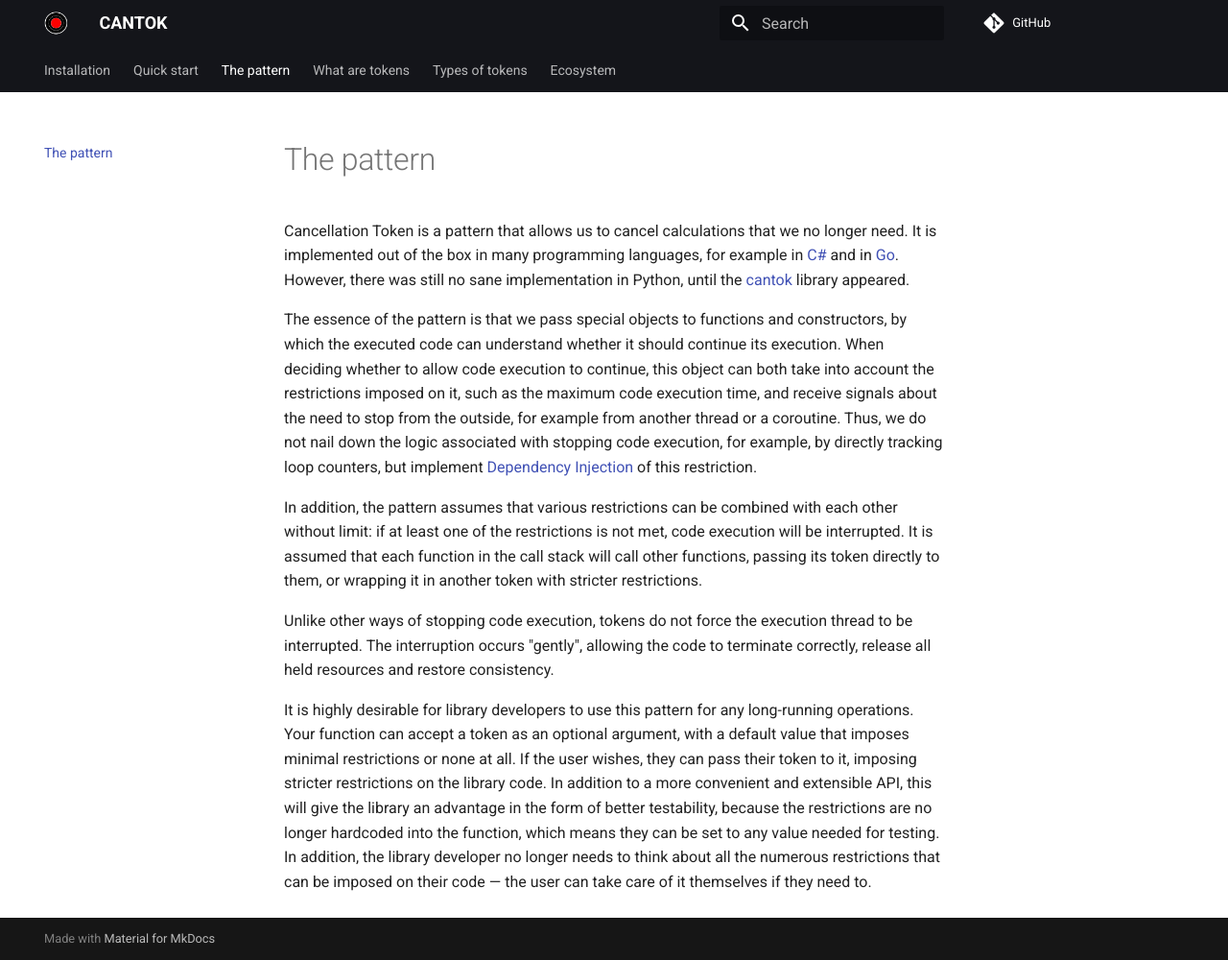
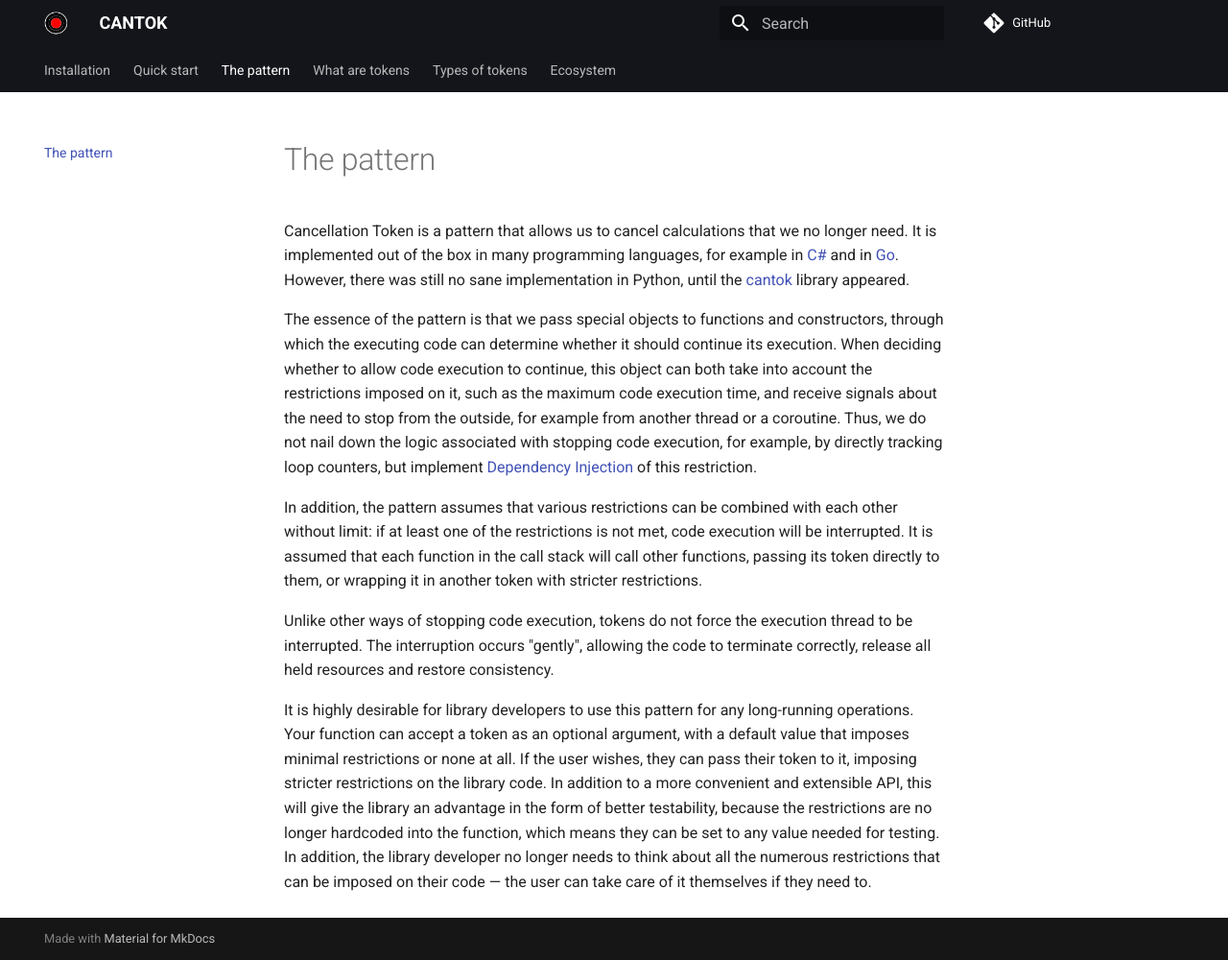
Before and after one commit to pomponchik/cantok, an MkDocs documentation site: the page built from docs/the_pattern.md, in a window 1280 px wide and 1000 px high. Shown: the whole window at 96% size. Built offline with MkDocs 1.6.1 and Material for MkDocs 9.7.7, drawn with Linux system fonts in a browser that asks for light colours; comment, search, counter and statistics services are not loaded.

Commit message:
Refine documentation wording for consistency and clarity

```diff
--- a/docs/the_pattern.md
+++ b/docs/the_pattern.md
@@ -2,7 +2,7 @@
 
 Cancellation Token is a pattern that allows us to cancel calculations that we no longer need. It is implemented out of the box in many programming languages, for example in [C#](https://learn.microsoft.com/en-us/dotnet/api/system.threading.cancellationtoken) and in [Go](https://pkg.go.dev/context). However, there was still no sane implementation in Python, until the [cantok](https://github.com/pomponchik/cantok) library appeared.
 
-The essence of the pattern is that we pass special objects to functions and constructors, by which the executed code can understand whether it should continue its execution. When deciding whether to allow code execution to continue, this object can both take into account the restrictions imposed on it, such as the maximum code execution time, and receive signals about the need to stop from the outside, for example from another thread or a coroutine. Thus, we do not nail down the logic associated with stopping code execution, for example, by directly tracking loop counters, but implement [Dependency Injection](https://en.wikipedia.org/wiki/Dependency_injection) of this restriction.
+The essence of the pattern is that we pass special objects to functions and constructors, through which the executing code can determine whether it should continue its execution. When deciding whether to allow code execution to continue, this object can both take into account the restrictions imposed on it, such as the maximum code execution time, and receive signals about the need to stop from the outside, for example from another thread or a coroutine. Thus, we do not nail down the logic associated with stopping code execution, for example, by directly tracking loop counters, but implement [Dependency Injection](https://en.wikipedia.org/wiki/Dependency_injection) of this restriction.
 
 In addition, the pattern assumes that various restrictions can be combined with each other without limit: if at least one of the restrictions is not met, code execution will be interrupted. It is assumed that each function in the call stack will call other functions, passing its token directly to them, or wrapping it in another token with stricter restrictions.
 
```
Also changed, not shown: docs/types_of_tokens/ConditionToken.md (+1 -1 lines), docs/what_are_tokens/exceptions.md (+1 -1 lines), docs/what_are_tokens/summation.md (+1 -1 lines).
